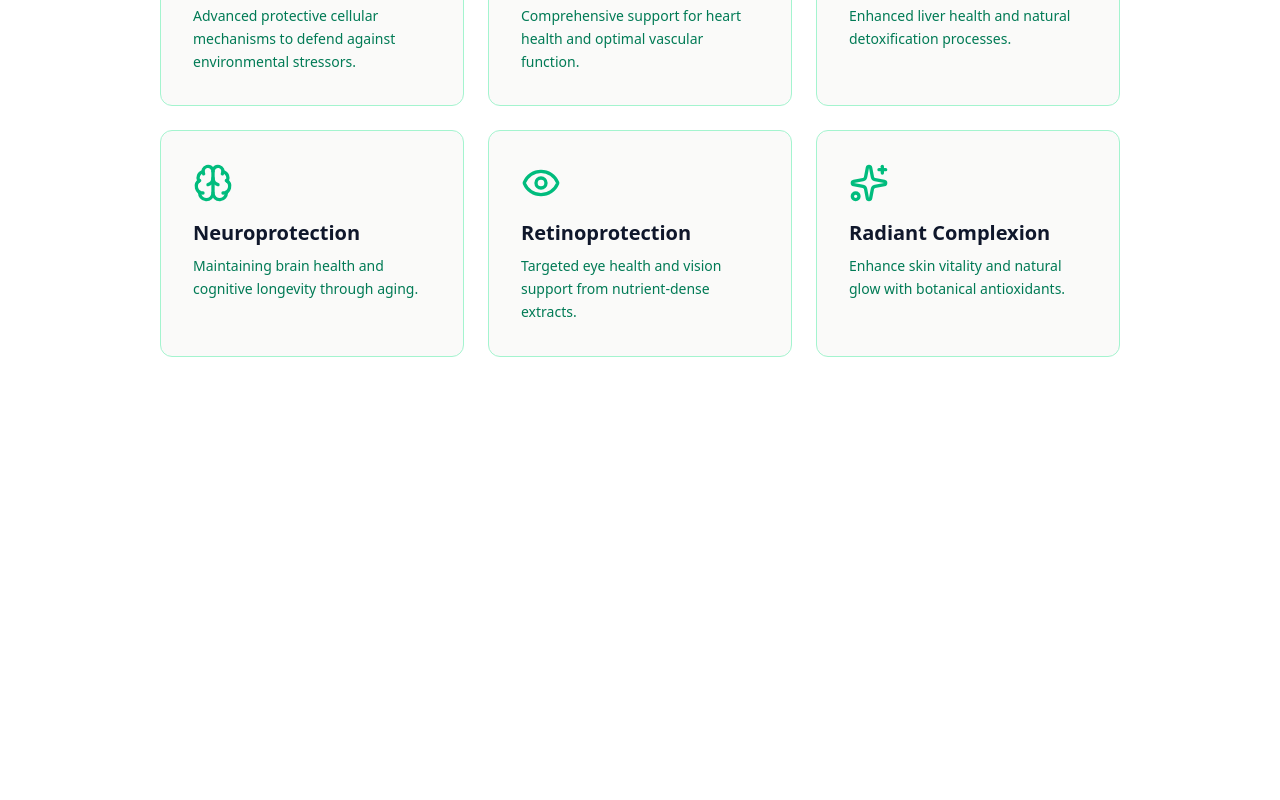
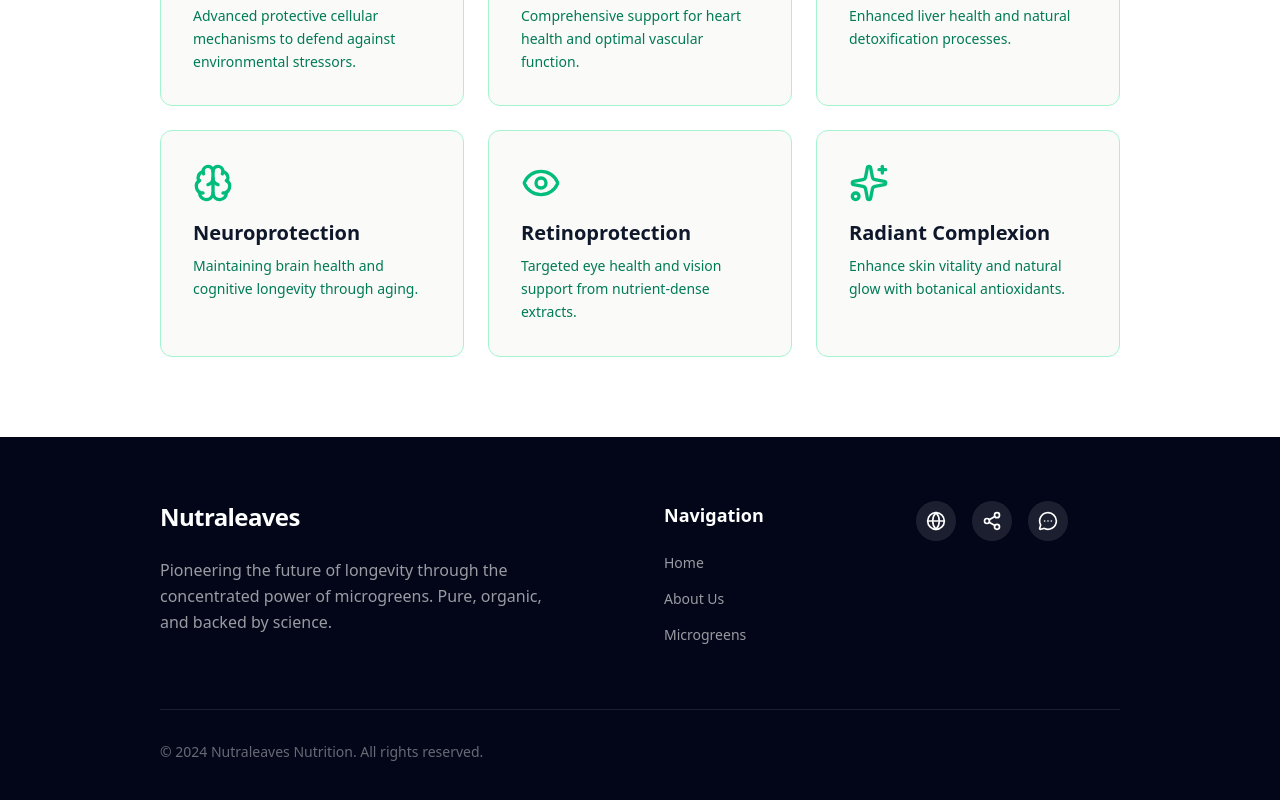
Before and after one commit to Abhinav-mohanan/Nutraleaves, a React (Vite) app in the folder nutraleaves/: page / in a window 1280 px wide. Shown: the part 1077-1877 px from the top of the page. Before the commit the page ends 1514 px from the top, so only its background shows below. Built offline with nearby package versions, Linux system fonts and the light colour scheme.

Commit message:
feat: Implement footer component

```diff
--- /dev/null
+++ b/nutraleaves/src/components/shared/Footer.jsx
@@ -0,0 +1,41 @@
+import { Globe, MessageCircleMore, Share2,} from 'lucide-react'
+import React from 'react'
+
+export const Footer = () => {
+  return (
+    <footer className="bg-slate-950 text-white px-4 lg:px-40 py-16">
+        <div className="max-w-[1200px] mx-auto">
+            <div className="grid grid-cols-1 md:grid-cols-4 gap-12 mb-16">
+                <div className="flex flex-col gap-6 col-span-1 md:col-span-2">
+                    <h2 className="text-2xl font-black tracking-tight text-white">Nutraleaves</h2>
+                    <p className="text-white/60 max-w-sm leading-relaxed">
+                        Pioneering the future of longevity through the concentrated power of microgreens. Pure, organic, and backed by science.
+                    </p>
+                </div>
+                <div className="flex flex-col gap-4">
+                    <h4 className="font-bold text-lg mb-2">Navigation</h4>
+                    <a className="text-white/60 hover:text-emerald-500 transition-colors text-sm" href="#">Home</a>
+                    <a className="text-white/60 hover:text-emerald-500 transition-colors text-sm" href="#">About Us</a>
+                    <a className="text-white/60 hover:text-emerald-500 transition-colors text-sm" href="#">Microgreens</a>
+                </div>
+                <div className="flex gap-4">
+                    <a className="size-10 rounded-full bg-white/10 flex items-center justify-center hover:bg-emerald-500 transition-colors" href="#">
+                        <Globe className="w-5 h-5" />
+                    </a>
+                    <a className="size-10 rounded-full bg-white/10 flex items-center justify-center hover:bg-emerald-500 transition-colors" href="#">
+                        <Share2 className="w-5 h-5" />
+                    </a>
+                    <a className="size-10 rounded-full bg-white/10 flex items-center justify-center hover:bg-emerald-500 transition-colors" href="#">
+                        <MessageCircleMore className="w-5 h-5" />
+                    </a>
+                </div>
+            </div>
+            <div className="pt-8 border-t border-white/10 flex flex-col md:flex-row justify-between items-center gap-4 text-white/40 text-sm">
+                <p>© 2024 Nutraleaves Nutrition. All rights reserved.</p>
+            </div>
+        </div>
+    </footer>
+
+  )
+}
+export default Footer
--- a/nutraleaves/src/pages/Home.jsx
+++ b/nutraleaves/src/pages/Home.jsx
@@ -2,6 +2,7 @@ import React from 'react'
 import Header from '../components/shared/Header'
 import Hero from '../components/shared/Hero'
 import Benefits from '../components/shared/Benefits'
+import Footer from '../components/shared/Footer'
 
 const Home = () => {
   return (
@@ -9,6 +10,7 @@ const Home = () => {
     <Header/>
     <Hero/>
     <Benefits/>
+    <Footer/>
     </div>
   )
 }
```
